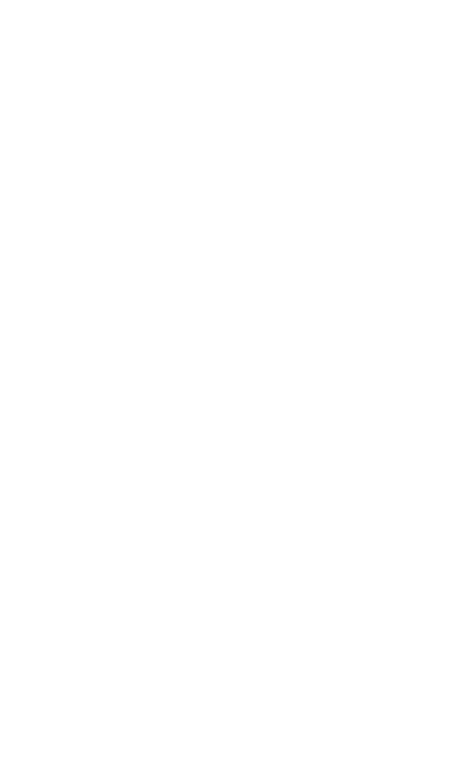
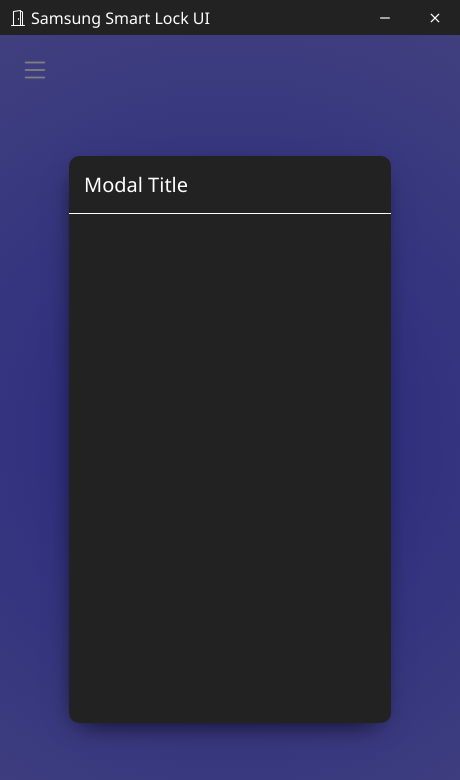
Before and after one commit to 0danny/Samsung-Smart-Lock-UI, an Electron app: page public/index.html in a window 460 px wide. Drawn offline with nearby package versions, Linux system fonts and the light colour scheme.

Commit message:
Base html and css down.

```diff
--- a/package.json
+++ b/package.json
@@ -11,5 +11,8 @@
     "devDependencies": {
         "@types/electron": "^1.6.10",
         "electron": "^18.0.4"
+    },
+    "dependencies": {
+        "electron-reloader": "^1.2.3"
     }
 }
--- /dev/null
+++ b/public/css/main.css
@@ -0,0 +1,131 @@
+* {
+    margin: 0px;
+    padding: 0px;
+    box-sizing: border-box;
+    font-family: 'Segoe UI', Tahoma, Geneva, Verdana, sans-serif;
+}
+
+:root {
+    --main-color: #8080FF;
+}
+
+body {
+    height: 100%;
+}
+
+html {
+    height: 100%;
+}
+
+.top-bar {
+    width: 100%;
+    height: 35px;
+    background-color: #222;
+    -webkit-app-region: drag;
+    display: flex;
+    flex-direction: row;
+}
+
+.main-content {
+    display: flex;
+    flex-direction: column;
+    padding: 20px;
+    height: calc(100% - 35px);
+    width: 100%;
+    background: radial-gradient(circle, rgba(79, 79, 255, 1) 0%, rgba(128, 128, 255, 1) 100%);
+}
+
+.top-bar-controls-flex {
+    flex: 1;
+    display: flex;
+    justify-content: flex-end;
+    align-items: center;
+    flex-direction: row;
+}
+
+.top-bar-title-flex {
+    flex: 2;
+    display: flex;
+    flex-direction: row;
+    justify-content: flex-start;
+    align-items: center;
+    color: white;
+}
+
+.top-bar-title-flex i {
+    line-height: 0 !important;
+    margin: 0px 5px 0px 10px;
+}
+
+.minimize-button,
+.close-button {
+    display: flex;
+    justify-content: center;
+    align-items: center;
+    color: white;
+    -webkit-app-region: no-drag;
+    height: 35px;
+    width: 50px;
+    transition: 0.2s all;
+    font-size: 20px;
+    cursor: pointer;
+}
+
+.minimize-button i::before,
+.close-button i::before {
+    line-height: 1.5 !important;
+}
+
+.minimize-button:hover {
+    background-color: #333;
+}
+
+.close-button:hover {
+    background-color: red;
+}
+
+#side-menu-button {
+    color: white;
+    font-size: 30px;
+    line-height: 0 !important;
+}
+
+.dark-overlay {
+    z-index: 2;
+    position: absolute;
+    bottom: 0;
+    left: 0;
+    background-color: black;
+    opacity: 0.5;
+    width: 100%;
+    height: calc(100% - 35px);
+}
+
+.modal {
+    background-color: #222;
+    width: 70%;
+    height: 70%;
+    border-radius: 10px;
+    box-shadow: -2px 9px 27px -12px #000000;
+    display: flex;
+    flex-direction: column;
+}
+
+.modal-title {
+    font-size: 20px;
+    color: white;
+    border-bottom: 1px solid white;
+    padding: 15px;
+}
+
+.dialog-flex {
+    z-index: 1000;
+    display: flex;
+    justify-content: center;
+    align-items: center;
+    position: absolute;
+    bottom: 0;
+    left: 0;
+    width: 100%;
+    height: calc(100% - 35px);
+}
--- a/public/index.html
+++ b/public/index.html
@@ -6,12 +6,69 @@
     <meta http-equiv="X-UA-Compatible" content="IE=edge">
     <meta name="viewport" content="width=device-width, initial-scale=1.0">
     <title>Samsung Smart Track UI</title>
+    <link rel="stylesheet" href="css/main.css">
+
+    <!-- External Imports -->
+    <link rel="stylesheet" href="https://cdn.jsdelivr.net/npm/bootstrap-icons@1.3.0/font/bootstrap-icons.css">
+
+
+    <script>
+        if (typeof module === 'object') {
+            window.module = module
+            module = undefined
+        }
+    </script>
+
+    <script src="https://code.jquery.com/jquery-3.6.0.min.js" integrity="sha256-/xUj+3OJU5yExlq6GSYGSHk7tPXikynS7ogEvDej/m4=" crossorigin="anonymous"></script>
+
+    <script>
+        if (window.module) module = window.module
+    </script>
+
 </head>
 
 <body>
 
 
+    <div class="top-bar">
 
+        <div class="top-bar-title-flex">
+            <i class="bi bi-door-open"></i>
+            <span>Samsung Smart Lock UI</span>
+        </div>
+
+        <div class="top-bar-controls-flex">
+            <div class="minimize-button">
+                <i class="bi bi-dash"></i>
+            </div>
+            <div class="close-button">
+                <i class="bi bi-x"></i>
+            </div>
+        </div>
+
+    </div>
+
+    <div class="main-content">
+        <i class="bi bi-list" id="side-menu-button"></i>
+
+
+
+    </div>
+
+    <div class="dark-overlay">
+
+    </div>
+
+    <div class="dialog-flex">
+        <div class="modal">
+            <div class="modal-title">Modal Title</div>
+
+        </div>
+    </div>
+
+
+
+    <script type="text/javascript" src="js/main.js"></script>
 </body>
 
 </html>
--- /dev/null
+++ b/public/js/main.js
@@ -0,0 +1,37 @@
+const ipcRenderer = window.require('electron').ipcRenderer
+
+class Frontend {
+
+    constructor() {
+        logger.log("Frontend has been created.", "Frontend")
+
+        this.registerEvents()
+    }
+
+    registerEvents() {
+        $('.minimize-button').on('click', function() {
+            ipcRenderer.send('minimize')
+        })
+        $('.close-button').on('click', function() {
+            ipcRenderer.send('close')
+        })
+    }
+
+}
+
+class Logger {
+
+    constructor() {
+        this.currentDate = new Date()
+    }
+
+    log(object, prefix) {
+        console.log(`[${this.currentDate.getHours() + ":" + this.currentDate.getMinutes() + ":" + this.currentDate.getSeconds()}][${prefix}]: ${object}`)
+    }
+
+}
+
+$(function() {
+    window.logger = new Logger()
+    window.frontend = new Frontend()
+})
```
Also changed, not shown: renderer.js (+19 -3 lines), 1 other file.
